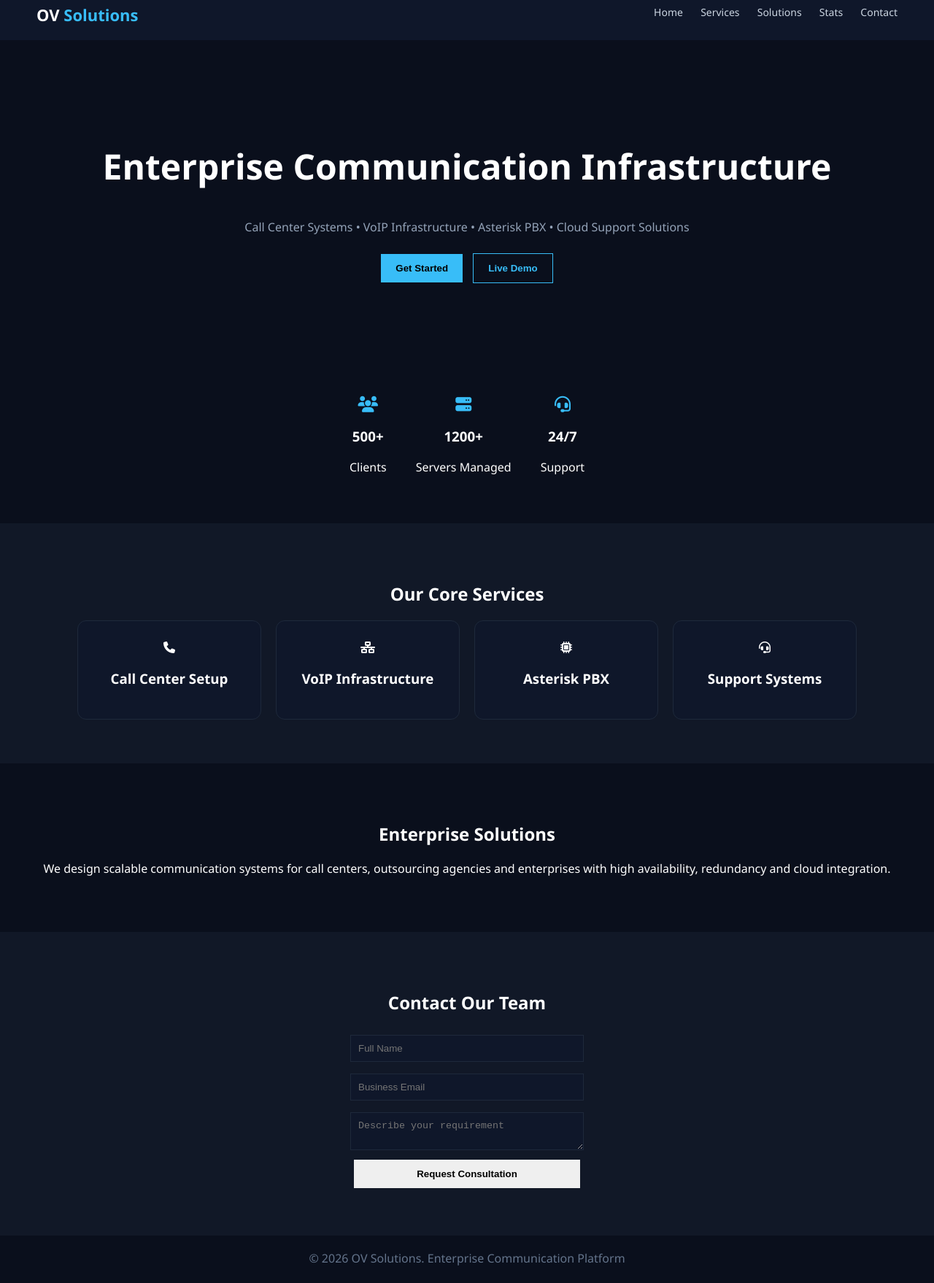
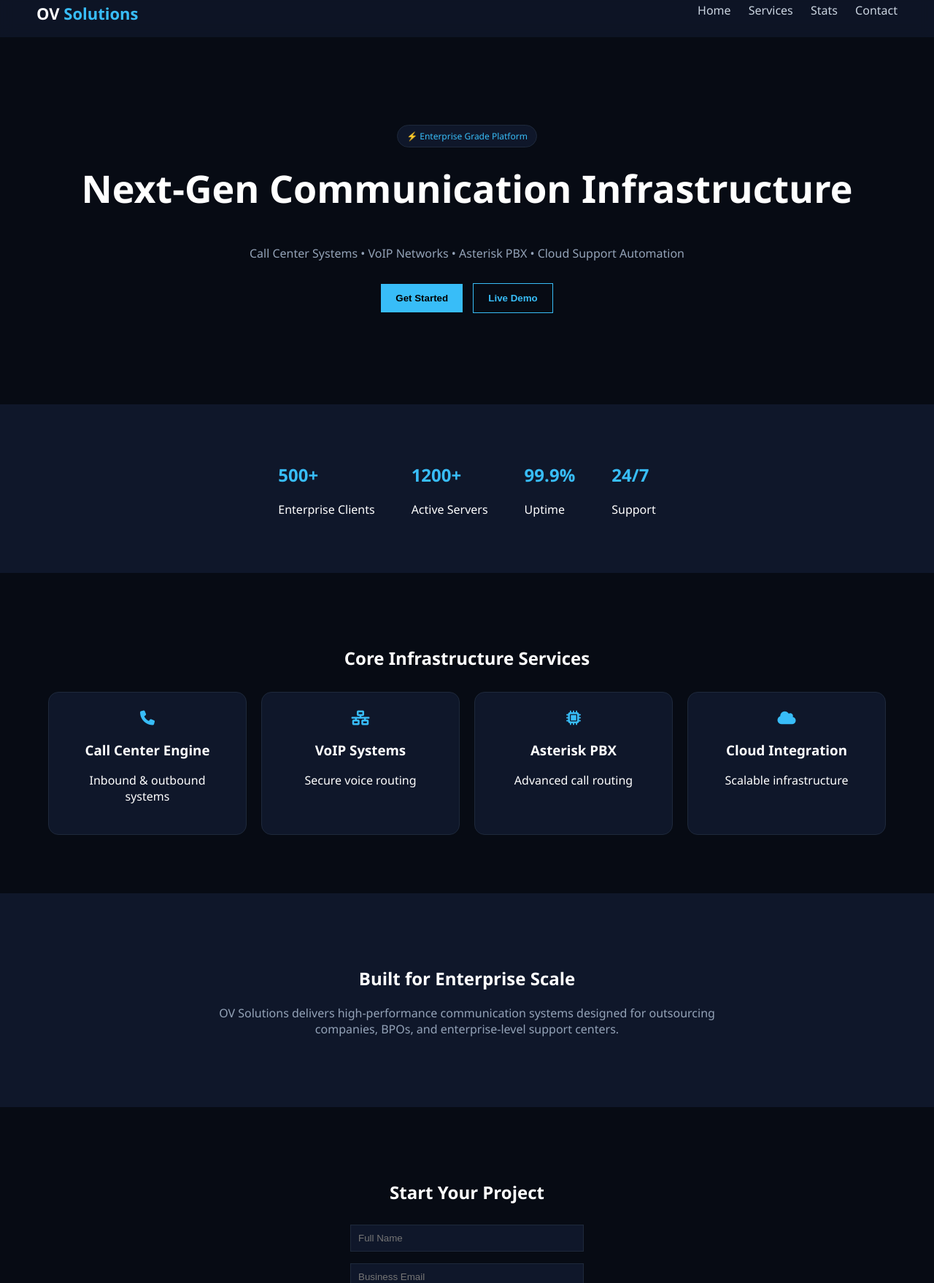
Before and after one commit to muhammadmoizk7-code/pro-max-site, a plain HTML site: page index.html in a window 1280 px wide. Shown: the part 15-1773 px from the top of the page at 73% size. Drawn offline with Linux system fonts and the light colour scheme.

Commit message:
upgrade to ultra pro enterprise SaaS UI

```diff
--- a/index.html
+++ b/index.html
@@ -3,10 +3,12 @@
 <head>
 <meta charset="UTF-8">
 <meta name="viewport" content="width=device-width, initial-scale=1.0">
+
 <title>OV Solutions | Enterprise Communication Platform</title>
 
 <link rel="stylesheet" href="style.css">
 <link rel="stylesheet" href="https://cdnjs.cloudflare.com/ajax/libs/font-awesome/6.5.0/css/all.min.css">
+
 </head>
 
 <body>
@@ -16,60 +18,76 @@
   <nav>
     <a href="#home">Home</a>
     <a href="#services">Services</a>
-    <a href="#solutions">Solutions</a>
     <a href="#stats">Stats</a>
     <a href="#contact">Contact</a>
   </nav>
 </header>
 
+<!-- HERO -->
 <section id="home" class="hero">
-  <h1>Enterprise Communication Infrastructure</h1>
-  <p>Call Center Systems • VoIP Infrastructure • Asterisk PBX • Cloud Support Solutions</p>
+  <div class="badge">⚡ Enterprise Grade Platform</div>
 
-  <div class="hero-buttons">
+  <h1>Next-Gen Communication Infrastructure</h1>
+
+  <p>
+    Call Center Systems • VoIP Networks • Asterisk PBX • Cloud Support Automation
+  </p>
+
+  <div class="buttons">
     <button class="primary">Get Started</button>
-    <button class="secondary">Live Demo</button>
+    <button class="ghost">Live Demo</button>
   </div>
 </section>
 
+<!-- STATS -->
 <section id="stats" class="stats">
-  <div class="stat"><i class="fa-solid fa-users"></i><h3>500+</h3><p>Clients</p></div>
-  <div class="stat"><i class="fa-solid fa-server"></i><h3>1200+</h3><p>Servers Managed</p></div>
-  <div class="stat"><i class="fa-solid fa-headset"></i><h3>24/7</h3><p>Support</p></div>
+  <div class="stat"><h2>500+</h2><p>Enterprise Clients</p></div>
+  <div class="stat"><h2>1200+</h2><p>Active Servers</p></div>
+  <div class="stat"><h2>99.9%</h2><p>Uptime</p></div>
+  <div class="stat"><h2>24/7</h2><p>Support</p></div>
 </section>
 
-<section id="services" class="section dark">
-  <h2>Our Core Services</h2>
+<!-- SERVICES -->
+<section id="services" class="section">
+  <h2>Core Infrastructure Services</h2>
 
   <div class="grid">
-    <div class="card"><i class="fa-solid fa-phone"></i><h3>Call Center Setup</h3></div>
-    <div class="card"><i class="fa-solid fa-network-wired"></i><h3>VoIP Infrastructure</h3></div>
-    <div class="card"><i class="fa-solid fa-microchip"></i><h3>Asterisk PBX</h3></div>
-    <div class="card"><i class="fa-solid fa-headset"></i><h3>Support Systems</h3></div>
+    <div class="card"><i class="fa-solid fa-phone"></i><h3>Call Center Engine</h3><p>Inbound & outbound systems</p></div>
+
+    <div class="card"><i class="fa-solid fa-network-wired"></i><h3>VoIP Systems</h3><p>Secure voice routing</p></div>
+
+    <div class="card"><i class="fa-solid fa-microchip"></i><h3>Asterisk PBX</h3><p>Advanced call routing</p></div>
+
+    <div class="card"><i class="fa-solid fa-cloud"></i><h3>Cloud Integration</h3><p>Scalable infrastructure</p></div>
   </div>
 </section>
 
-<section id="solutions" class="section">
-  <h2>Enterprise Solutions</h2>
-  <p>
-    We design scalable communication systems for call centers, outsourcing agencies and enterprises
-    with high availability, redundancy and cloud integration.
-  </p>
+<!-- VALUE SECTION -->
+<section class="value">
+  <h2>Built for Enterprise Scale</h2>
+
+  <div class="value-box">
+    <p>
+      OV Solutions delivers high-performance communication systems designed for
+      outsourcing companies, BPOs, and enterprise-level support centers.
+    </p>
+  </div>
 </section>
 
-<section id="contact" class="section dark">
-  <h2>Contact Our Team</h2>
+<!-- CONTACT -->
+<section id="contact" class="contact">
+  <h2>Start Your Project</h2>
 
   <form>
     <input placeholder="Full Name">
     <input placeholder="Business Email">
-    <textarea placeholder="Describe your requirement"></textarea>
-    <button>Request Consultation</button>
+    <textarea placeholder="Project Requirements"></textarea>
+    <button>Request Demo</button>
   </form>
 </section>
 
 <footer>
-  © 2026 OV Solutions. Enterprise Communication Platform
+  © 2026 OV Solutions — Enterprise Communication Platform
 </footer>
 
 </body>
--- a/style.css
+++ b/style.css
@@ -1,7 +1,7 @@
 body {
   margin:0;
   font-family:Segoe UI;
-  background:#0a0f1c;
+  background:#070b14;
   color:white;
 }
 
@@ -9,58 +9,76 @@ body {
 .nav {
   display:flex;
   justify-content:space-between;
-  padding:20px 50px;
-  background:#0f172a;
+  padding:18px 50px;
+  background:rgba(15,23,42,0.8);
+  backdrop-filter: blur(10px);
   position:sticky;
   top:0;
-  z-index:100;
 }
 
 .logo {
   font-size:22px;
   font-weight:bold;
 }
-.logo span {color:#38bdf8;}
+
+.logo span {
+  color:#38bdf8;
+}
 
 nav a {
   color:#cbd5e1;
   margin-left:20px;
   text-decoration:none;
-  font-size:14px;
 }
-nav a:hover {color:#38bdf8;}
+
+nav a:hover {
+  color:#38bdf8;
+}
 
 /* HERO */
 .hero {
   text-align:center;
-  padding:100px 20px;
+  padding:120px 20px;
+}
+
+.badge {
+  display:inline-block;
+  padding:6px 12px;
+  background:#0f172a;
+  border:1px solid #1e293b;
+  border-radius:20px;
+  font-size:12px;
+  color:#38bdf8;
 }
 
 .hero h1 {
-  font-size:48px;
+  font-size:52px;
+  margin-top:20px;
 }
 
 .hero p {
   color:#94a3b8;
+  margin-top:10px;
 }
 
-.hero-buttons {
-  margin-top:20px;
+.buttons {
+  margin-top:25px;
 }
 
 button {
   padding:12px 20px;
+  margin:5px;
   border:none;
   cursor:pointer;
   font-weight:bold;
-  margin:5px;
 }
 
 .primary {
   background:#38bdf8;
+  color:black;
 }
 
-.secondary {
+.ghost {
   background:transparent;
   border:1px solid #38bdf8;
   color:#38bdf8;
@@ -70,57 +88,72 @@ button {
 .stats {
   display:flex;
   justify-content:center;
-  gap:40px;
-  padding:50px;
+  gap:50px;
+  padding:60px;
+  background:#0f172a;
 }
 
-.stat {
-  text-align:center;
-}
-
-.stat i {
-  font-size:22px;
+.stat h2 {
   color:#38bdf8;
 }
 
-/* SECTIONS */
+/* SERVICES */
 .section {
-  padding:60px 20px;
   text-align:center;
+  padding:80px 20px;
 }
 
-.dark {
-  background:#111827;
-}
-
-/* GRID */
 .grid {
   display:flex;
   justify-content:center;
   gap:20px;
   flex-wrap:wrap;
+  margin-top:30px;
 }
 
 .card {
   background:#0f172a;
   padding:25px;
-  border-radius:12px;
-  width:200px;
+  width:220px;
+  border-radius:14px;
   border:1px solid #1e293b;
   transition:0.3s;
 }
 
 .card:hover {
-  transform:translateY(-5px);
+  transform:translateY(-8px);
   border-color:#38bdf8;
 }
 
-/* FORM */
+.card i {
+  font-size:20px;
+  color:#38bdf8;
+}
+
+/* VALUE */
+.value {
+  padding:80px 20px;
+  text-align:center;
+  background:#0f172a;
+}
+
+.value-box {
+  max-width:700px;
+  margin:auto;
+  color:#94a3b8;
+}
+
+/* CONTACT */
+.contact {
+  text-align:center;
+  padding:80px 20px;
+}
+
 form {
+  width:320px;
+  margin:auto;
   display:flex;
   flex-direction:column;
-  width:320px;
-  margin:auto;
 }
 
 input,textarea {
@@ -131,7 +164,6 @@ input,textarea {
   color:white;
 }
 
-/* FOOTER */
 footer {
   text-align:center;
   padding:20px;
```
